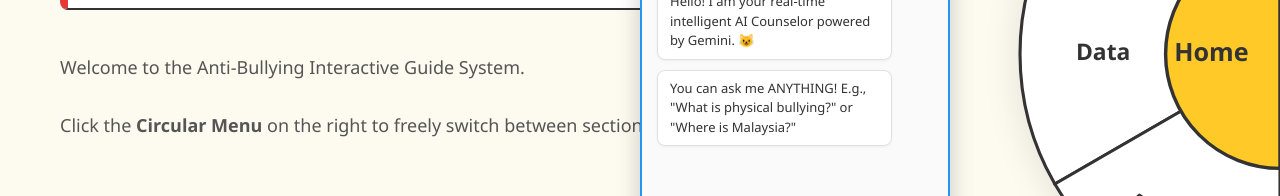
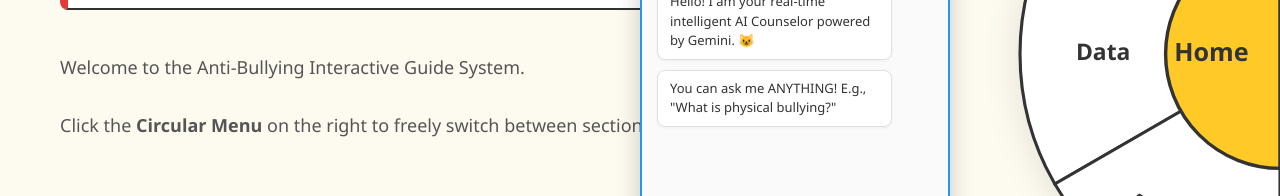
Before and after one commit to hipter980-dotcom/antibullying-website, a plain HTML site: page index.html in a window 1280 px wide. Both pictures are taken after a click on the button "AI". Shown: the part 346-542 px from the top of the page. Drawn offline with nearby package versions, Linux system fonts and the light colour scheme.

Commit message:
Add files via upload

```diff
--- a/index.html
+++ b/index.html
@@ -210,7 +210,7 @@
         <div class="ai-header"><span>AI Live Counselor (Gemini Core)</span> <span id="close-ai">✖</span></div>
         <div class="ai-body" id="ai-chat-body">
             <div class="msg bot">Hello! I am your real-time intelligent AI Counselor powered by Gemini. 😺</div>
-            <div class="msg bot">You can ask me ANYTHING! E.g., "What is physical bullying?" or "Where is Malaysia?"</div>
+            <div class="msg bot">You can ask me ANYTHING! E.g., "What is physical bullying?" </div>
         </div>
         <div class="ai-footer">
             <div class="ai-input-area">
```
